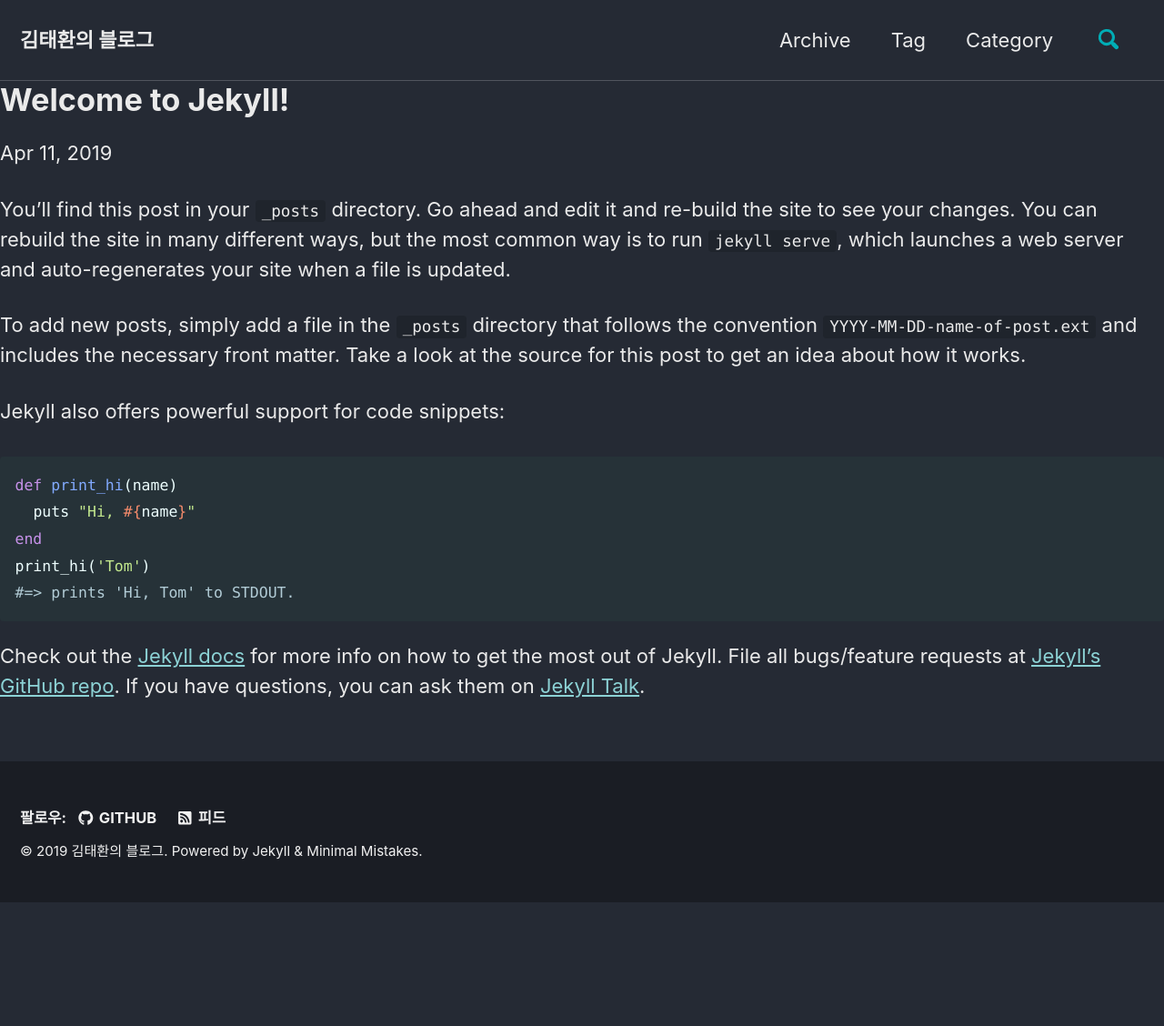
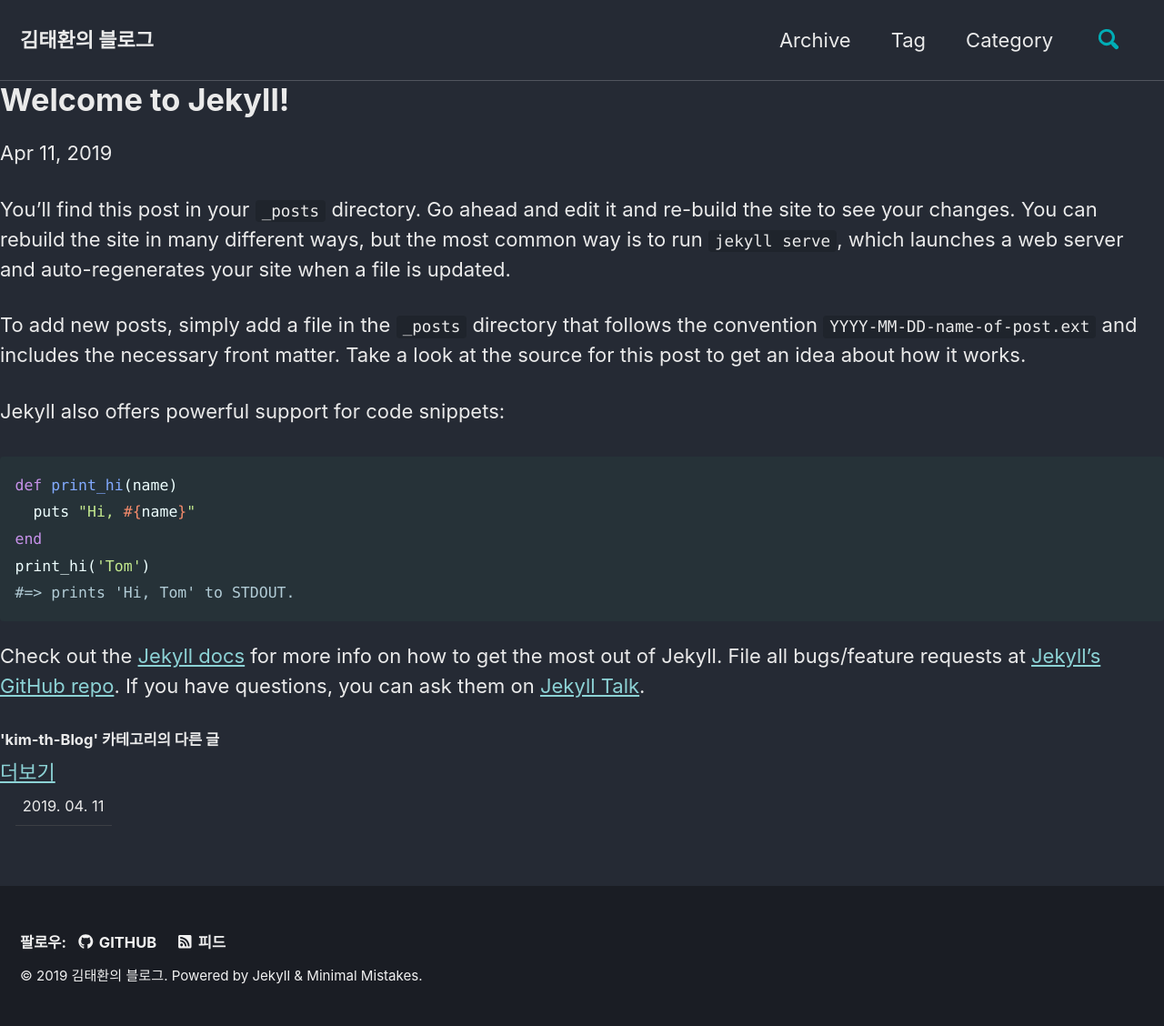
Before and after one commit to kim-th/kim-th.github.io, a Jekyll site: the page built from _posts/2019-04-11-welcome-to-jekyll.markdown, in a window 1280 px wide. Shown: the whole page at 91% size. Built offline with Jekyll 4.4.1, drawn with Linux system fonts in a browser that asks for light colours; cached includes are drawn as plain includes; nearby versions of some CDN libraries; comment, search, counter and statistics services are not loaded; before the commit the page ends 992 px from its top, so only the background shows below that.

Commit message:
카테고리별 보기 추가

```diff
--- a/Gemfile
+++ b/Gemfile
@@ -1,3 +1,4 @@
 source "https://rubygems.org"
 gem "jekyll", "~> 3.5"
 gem "minimal-mistakes-jekyll"
+gem 'jekyll-archives'
--- a/_config.yml
+++ b/_config.yml
@@ -232,6 +232,7 @@ plugins:
   - jekyll-feed
   - jemoji
   - jekyll-include-cache
+  - jekyll-archives
 
 # mimic GitHub Pages with --safe
 whitelist:
@@ -260,16 +261,16 @@ tag_archive:
   type: liquid
   path: /tags/
 # https://github.com/jekyll/jekyll-archives
-# jekyll-archives:
-#   enabled:
-#     - categories
-#     - tags
-#   layouts:
-#     category: archive-taxonomy
-#     tag: archive-taxonomy
-#   permalinks:
-#     category: /categories/:name/
-#     tag: /tags/:name/
+jekyll-archives:
+  enabled:
+    - categories
+    - tags
+  layouts:
+    category: archive-taxonomy
+    tag: archive-taxonomy
+  permalinks:
+    category: /categories/:name/
+    tag: /tags/:name/
 
 
 # HTML Compression
--- a/_layouts/post.html
+++ b/_layouts/post.html
@@ -11,6 +11,37 @@ layout: default
   <div class="post-content" itemprop="articleBody">
     {{ content }}
   </div>
+
+  <div class="more-posts">
+      <div class="more-category">
+        <!-- 하단의 더보기의 링크는 자신의 사이트에 맞게 수정 -->
+        <h4>'kim-th-Blog' 카테고리의 다른 글</h4>
+        <a href="/categories/{{ page.categories[0] }}/index.html" class="more-button">더보기</a>
+      </div>
+      <table>
+        <tbody>
+          <!-- if문 도는 횟수 체크하기 위해 변수 선언 -->
+          {% assign count = 0 %}
+          {% for post in site.posts %}
+            <!-- 전체 포스트의 카테고리가 현재 들어와 있는 페이지의 카테고리와 같은지 판단-->
+            {% if post.categories == page.categories %}
+              {% assign count = count | plus: 1 %}
+              <!-- 글의 목록을 최대 3개만 허용 -->
+              {% if count < 4 %}
+                <tr>
+                  <!-- 각 포스트의 링크도 자신의 사이트에 맞게 수정 -->
+                  <th class="more-posts-title">
+                    <a href="{{ site.url }}{{ post.url }}"></a>
+                  </th>
+                  <td class="more-posts-date">{{ post.date | date: '%Y. %m. %d' }}</td>
+                </tr>
+              {% endif %}
+            {% endif %}
+          {% endfor %}
+        </tbody>
+      </table>
+  </div>
+
   {% if page.comments %}
 
     <div id="disqus_thread"></div>
```
